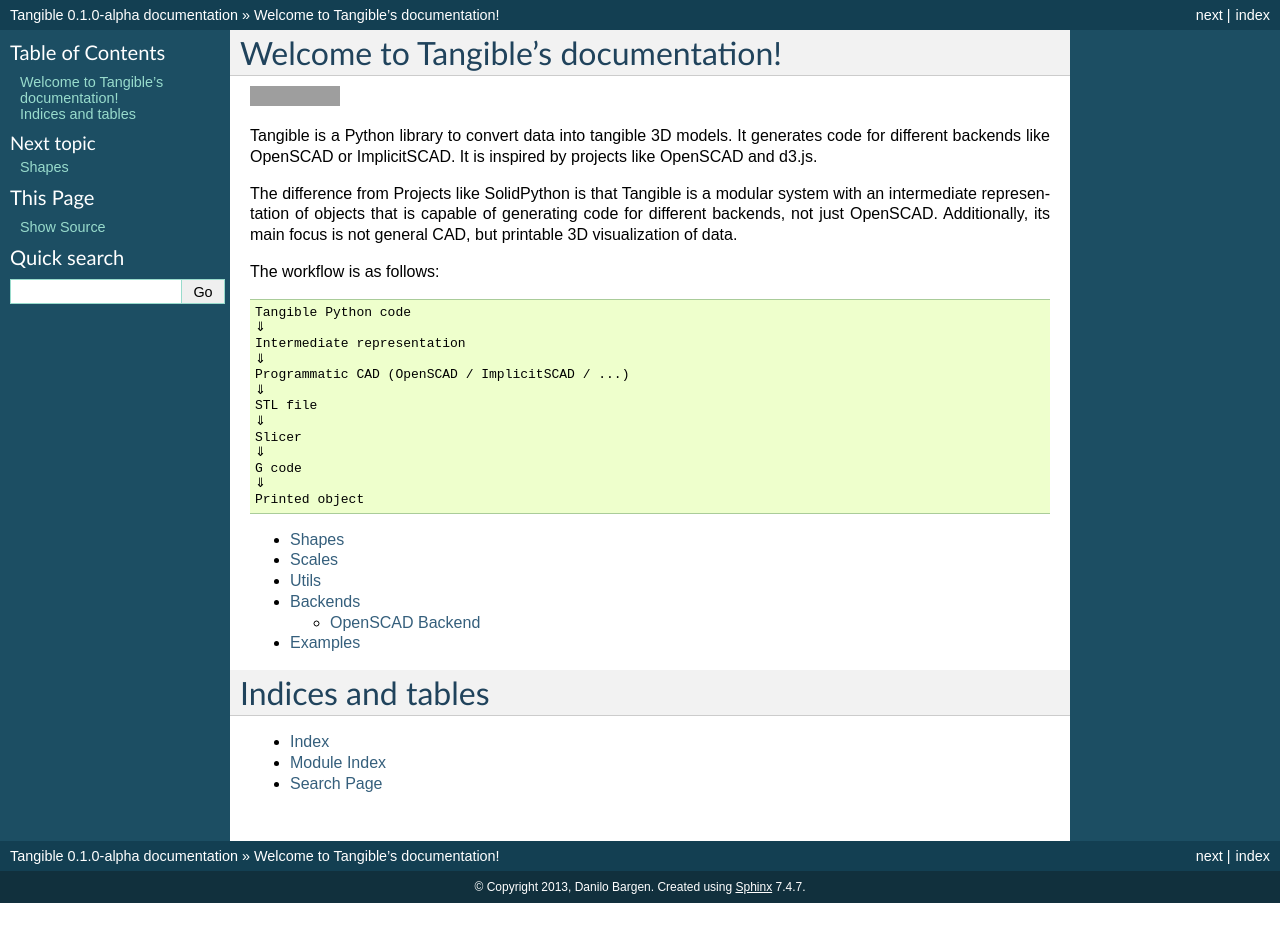
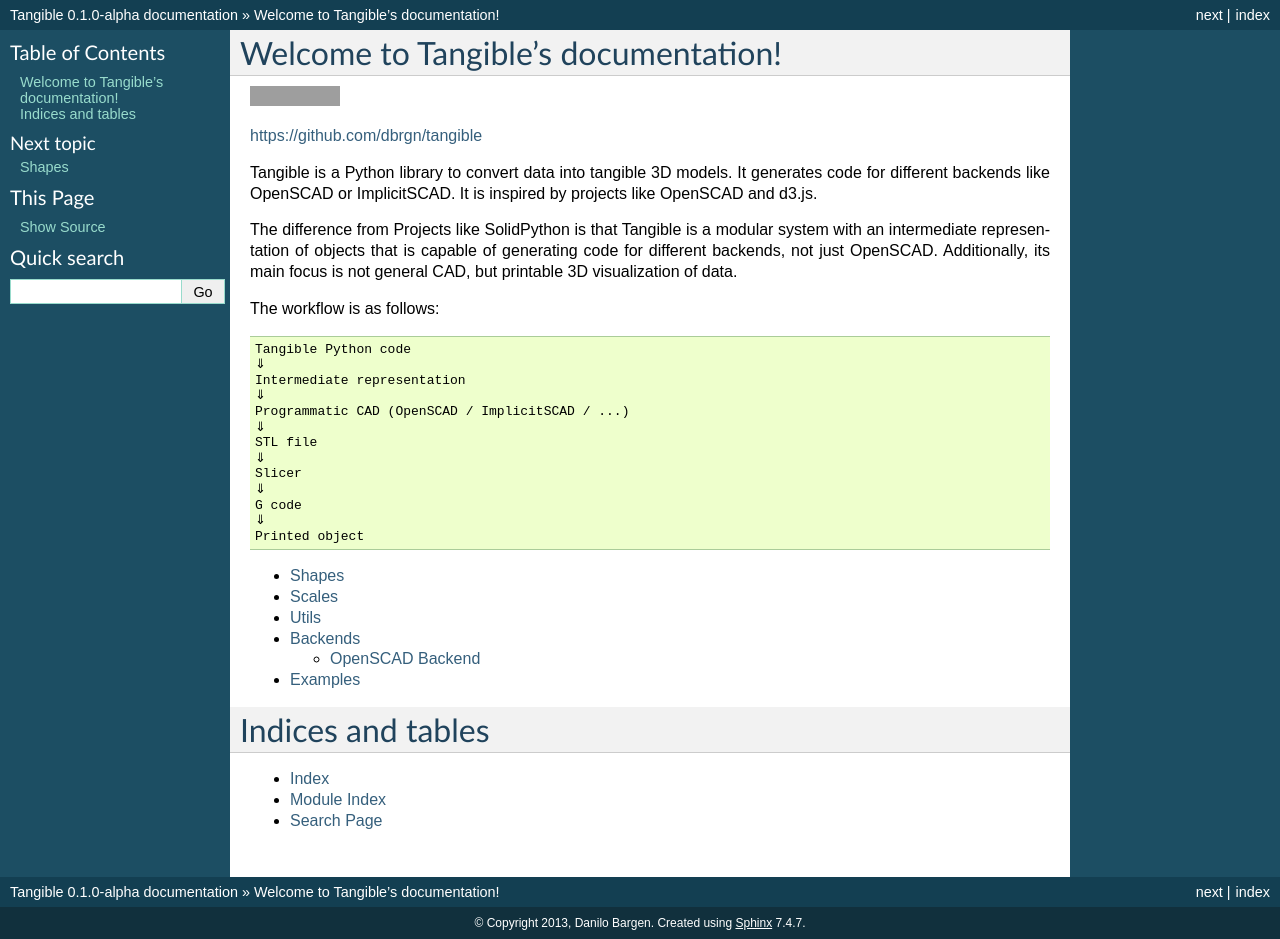
Before and after one commit to dbrgn/tangible, a Sphinx documentation site: the page built from docs/index.rst, in a window 1280 px wide. Built offline with Sphinx 7.4.7, drawn with Linux system fonts in a browser that asks for light colours; formulas are drawn with MathJax 3; before the commit the page ends 903 px from its top, so only the background shows below that; some of the changed lines change nothing that is shown; grey boxes are pictures that could not be loaded.

Commit message:
Added project URL to docs

```diff
--- a/docs/index.rst
+++ b/docs/index.rst
@@ -4,6 +4,8 @@
 .. image:: https://travis-ci.org/dbrgn/tangible.png
     :target: https://travis-ci.org/dbrgn/tangible
     :alt: Build Status
+
+`https://github.com/dbrgn/tangible <https://github.com/dbrgn/tangible>`_
 
 Tangible is a Python library to convert data into tangible 3D models. It
 generates code for different backends like OpenSCAD or ImplicitSCAD. It is
```
